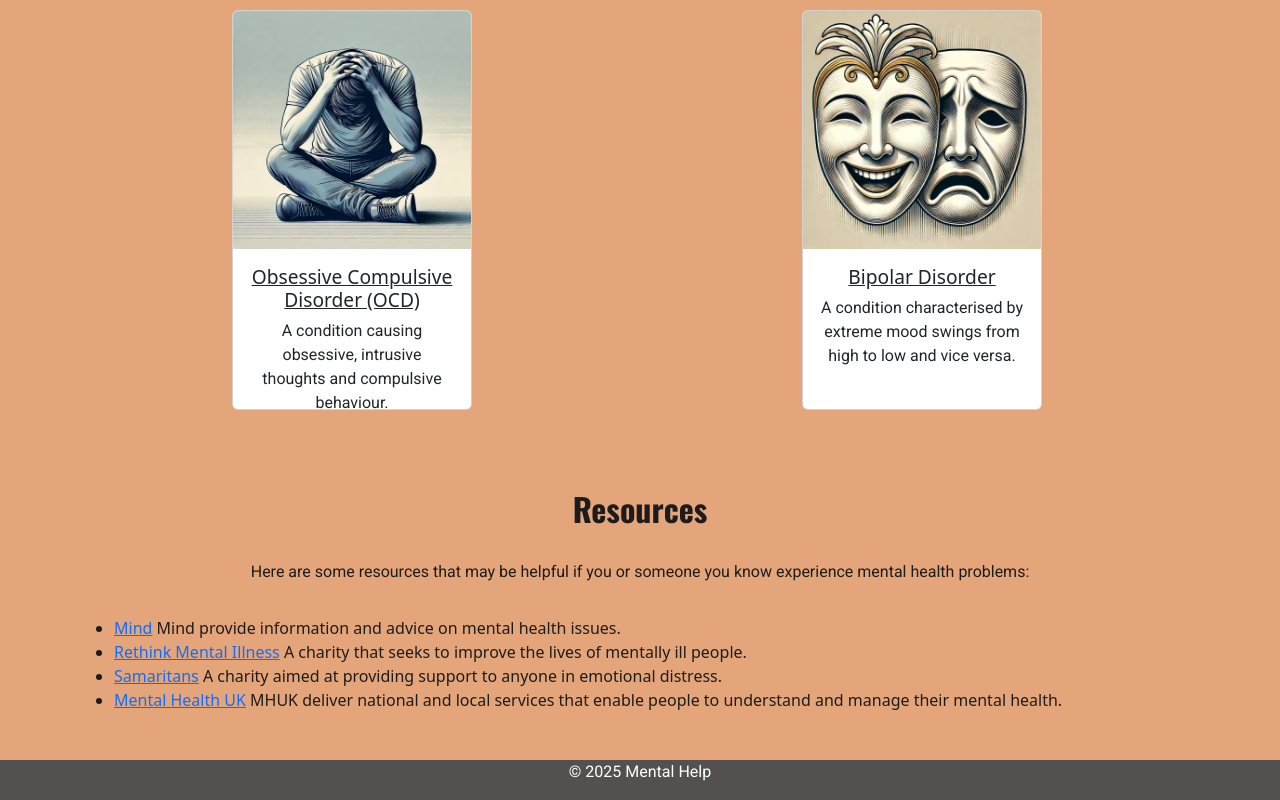
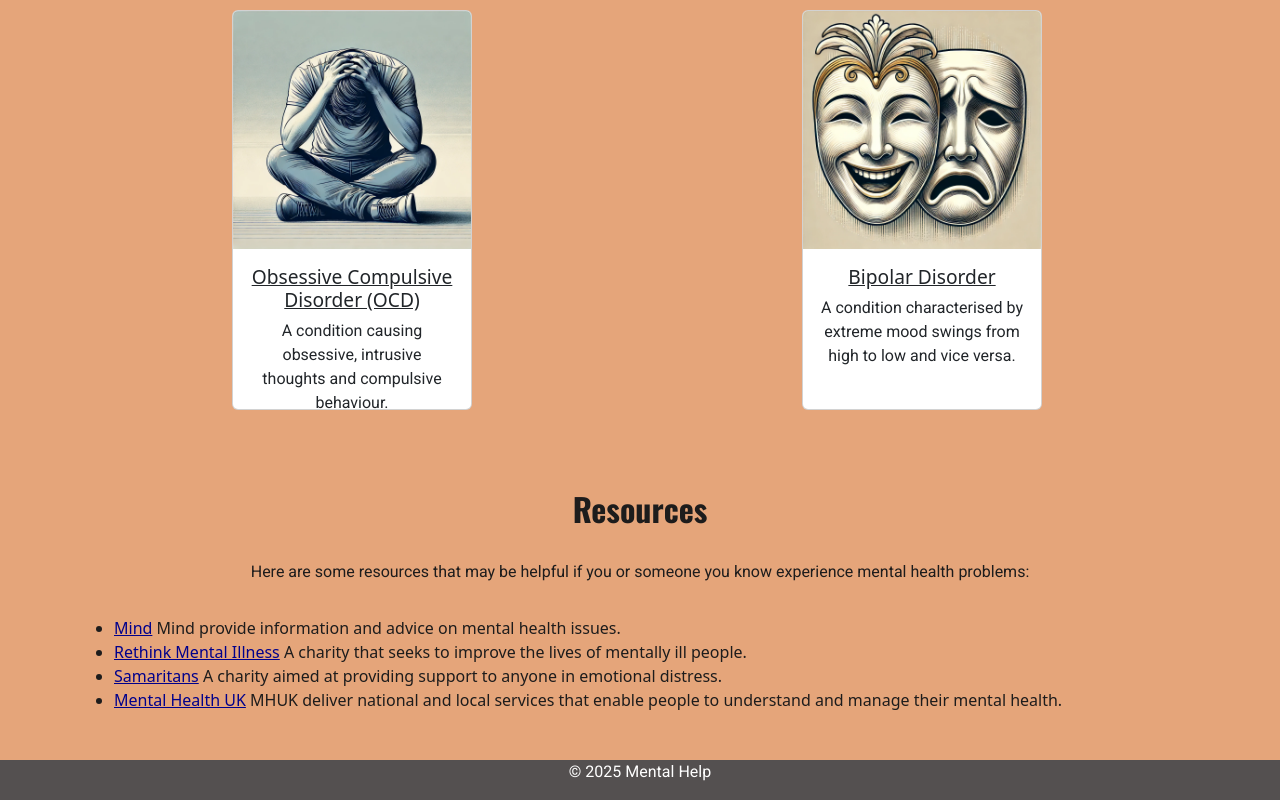
Before and after one commit to PeaJaySee/mental-help, a plain HTML site: page index.html in a window 1280 px wide. Shown: the part 1443-2243 px from the top of the page. Drawn offline with nearby package versions, Linux system fonts and the light colour scheme.

Commit message:
link colour changed for better contrast

```diff
--- a/assets/css/style.css
+++ b/assets/css/style.css
@@ -118,6 +118,7 @@ p {font-family: "roboto", sans-serif;}
 #resources h2, #resources p {text-align: center;
     margin-bottom: 2rem;}
 
+#resources a {color:darkblue;}
 
 /*FOOTER*/
 
```
